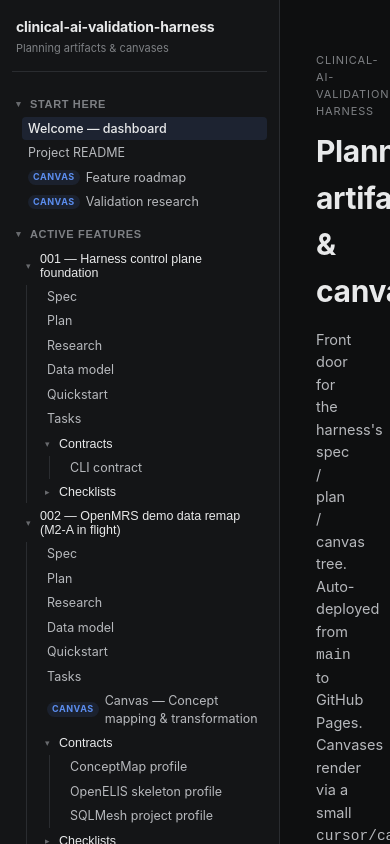
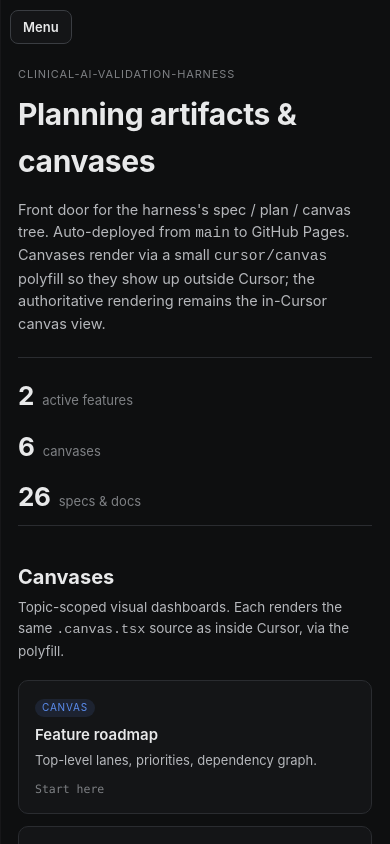
Before and after one commit to pmanko/clinical-ai-validation-harness, a React (Vite) app in the folder site/: page / in a window 390 px wide. Built offline with nearby package versions, Linux system fonts and the light colour scheme.

Commit message:
fix(site): collapse sidenav on narrow screens (#14)

```diff
--- a/site/App.tsx
+++ b/site/App.tsx
@@ -24,7 +24,7 @@ function findSpecModule(slug: string) {
 
 // ---------- sidebar tree ----------------------------------------------------
 
-function SidebarSection({ section, depth }: { section: NavSection; depth: number }) {
+function SidebarSection({ section, depth, onNavigate }: { section: NavSection; depth: number; onNavigate: () => void }) {
   const isTop = depth === 0;
   const storageKey = `nav.collapsed.${depth}.${section.title}`;
   const initialCollapsed = section.collapsed === true && depth > 0;
@@ -51,33 +51,36 @@ function SidebarSection({ section, depth }: { section: NavSection; depth: number
       {!collapsed && (
         <div className="nav-section-children">
           {section.items.map((it, i) => isSection(it)
-            ? <SidebarSection key={`s-${i}-${it.title}`} section={it} depth={depth + 1} />
-            : <SidebarLeaf  key={`l-${i}-${it.slug}`}    leaf={it} />)}
+            ? <SidebarSection key={`s-${i}-${it.title}`} section={it} depth={depth + 1} onNavigate={onNavigate} />
+            : <SidebarLeaf  key={`l-${i}-${it.slug}`}    leaf={it} onNavigate={onNavigate} />)}
         </div>
       )}
     </div>
   );
 }
 
-function SidebarLeaf({ leaf }: { leaf: NavLeaf }) {
+function SidebarLeaf({ leaf, onNavigate }: { leaf: NavLeaf; onNavigate: () => void }) {
   const to = leaf.kind === 'home' ? '/'
     : leaf.kind === 'canvas' ? `/canvas/${leaf.slug}`
     : `/spec/${leaf.slug}`;
   return (
-    <NavLink to={to} end={leaf.kind === 'home'} className={({ isActive }) => `nav-leaf${isActive ? ' active' : ''}${leaf.kind === 'canvas' ? ' canvas' : ''}`}>
+    <NavLink to={to} end={leaf.kind === 'home'} onClick={onNavigate} className={({ isActive }) => `nav-leaf${isActive ? ' active' : ''}${leaf.kind === 'canvas' ? ' canvas' : ''}`}>
       {leaf.kind === 'canvas' && <span className="nav-leaf-badge">canvas</span>}
       <span className="nav-leaf-title">{leaf.title}</span>
     </NavLink>
   );
 }
 
-function Sidebar() {
+function Sidebar({ onClose, onNavigate }: { onClose: () => void; onNavigate: () => void }) {
   return (
-    <aside className="sidebar">
-      <Link to="/" className="sidebar-brand">clinical-ai-validation-harness</Link>
+    <aside id="site-sidebar" className="sidebar">
+      <div className="sidebar-header">
+        <Link to="/" className="sidebar-brand" onClick={onNavigate}>clinical-ai-validation-harness</Link>
+        <button type="button" className="sidebar-close" onClick={onClose} aria-label="Close navigation">Close</button>
+      </div>
       <div className="sidebar-sub">Planning artifacts &amp; canvases</div>
       <nav className="sidebar-nav">
-        {navTree.map((s, i) => <SidebarSection key={`top-${i}-${s.title}`} section={s} depth={0} />)}
+        {navTree.map((s, i) => <SidebarSection key={`top-${i}-${s.title}`} section={s} depth={0} onNavigate={onNavigate} />)}
       </nav>
     </aside>
   );
@@ -251,9 +254,23 @@ function PrevNext({ slug }: { slug: string }) {
 
 export default function App() {
   const loc = useLocation();
+  const [sidebarOpen, setSidebarOpen] = React.useState(false);
   const path = loc.pathname.replace(/^\//, '');
   const [kind, ...rest] = path.split('/');
   const slug = rest.join('/');
+
+  React.useEffect(() => {
+    setSidebarOpen(false);
+  }, [loc.pathname]);
+
+  React.useEffect(() => {
+    if (!sidebarOpen) return;
+    function onKeyDown(e: KeyboardEvent) {
+      if (e.key === 'Escape') setSidebarOpen(false);
+    }
+    window.addEventListener('keydown', onKeyDown);
+    return () => window.removeEventListener('keydown', onKeyDown);
+  }, [sidebarOpen]);
 
   let main: React.ReactNode;
   if (!kind || kind === 'welcome')      main = <HomeView />;
@@ -262,8 +279,24 @@ export default function App() {
   else                                  main = <HomeView />;
 
   return (
-    <div className="layout">
-      <Sidebar />
+    <div className={`layout${sidebarOpen ? ' sidebar-open' : ''}`}>
+      <button
+        type="button"
+        className="mobile-nav-toggle"
+        onClick={() => setSidebarOpen(true)}
+        aria-controls="site-sidebar"
+        aria-expanded={sidebarOpen}
+        aria-label="Open navigation"
+      >
+        Menu
+      </button>
+      <Sidebar onClose={() => setSidebarOpen(false)} onNavigate={() => setSidebarOpen(false)} />
+      <button
+        type="button"
+        className="sidebar-scrim"
+        onClick={() => setSidebarOpen(false)}
+        aria-label="Close navigation"
+      />
       <main className="content">{main}</main>
     </div>
   );
--- a/site/styles.css
+++ b/site/styles.css
@@ -34,11 +34,21 @@ body {
   overflow: hidden;
 }
 
+.mobile-nav-toggle,
+.sidebar-close,
+.sidebar-scrim {
+  display: none;
+}
+
 .sidebar {
   background: var(--bg-sidebar);
   border-right: 1px solid var(--stroke-1);
   overflow-y: auto;
   padding: 16px 12px;
+}
+
+.sidebar-header {
+  display: block;
 }
 
 .sidebar-brand {
@@ -309,3 +319,110 @@ body {
 .prev-next-text { display: flex; flex-direction: column; }
 .prev-next-label { font-size: 10px; text-transform: uppercase; letter-spacing: 0.07em; color: var(--text-tertiary); }
 .prev-next-title { font-size: 13.5px; font-weight: 500; }
+
+@media (max-width: 840px) {
+  .layout {
+    display: block;
+    height: 100vh;
+    overflow: hidden;
+  }
+
+  .mobile-nav-toggle {
+    display: inline-flex;
+    align-items: center;
+    position: fixed;
+    top: 10px;
+    left: 10px;
+    z-index: 30;
+    height: 34px;
+    padding: 0 12px;
+    border: 1px solid var(--stroke-2);
+    border-radius: 8px;
+    background: var(--bg-sidebar);
+    color: var(--text-primary);
+    font: inherit;
+    font-size: 13px;
+    font-weight: 600;
+    cursor: pointer;
+  }
+
+  .sidebar {
+    position: fixed;
+    z-index: 40;
+    top: 0;
+    bottom: 0;
+    left: 0;
+    width: min(82vw, 320px);
+    max-width: 100vw;
+    transform: translateX(-100%);
+    transition: transform 160ms ease;
+    border-right: 1px solid var(--stroke-2);
+  }
+
+  .layout.sidebar-open .sidebar {
+    transform: translateX(0);
+  }
+
+  .sidebar-header {
+    display: flex;
+    align-items: flex-start;
+    justify-content: space-between;
+    gap: 10px;
+  }
+
+  .sidebar-close {
+    display: inline-flex;
+    flex-shrink: 0;
+    align-items: center;
+    height: 28px;
+    padding: 0 9px;
+    border: 1px solid var(--stroke-1);
+    border-radius: 6px;
+    background: var(--fill-tertiary);
+    color: var(--text-secondary);
+    font: inherit;
+    font-size: 12px;
+    cursor: pointer;
+  }
+
+  .sidebar-scrim {
+    display: block;
+    position: fixed;
+    inset: 0;
+    z-index: 35;
+    border: 0;
+    padding: 0;
+    background: rgba(0, 0, 0, 0.48);
+    opacity: 0;
+    pointer-events: none;
+    transition: opacity 160ms ease;
+  }
+
+  .layout.sidebar-open .sidebar-scrim {
+    opacity: 1;
+    pointer-events: auto;
+  }
+
+  .content {
+    height: 100vh;
+    padding: 58px 18px 24px;
+  }
+
+  .landing-hero {
+    padding-top: 8px;
+  }
+
+  .landing-stat-row {
+    flex-direction: column;
+    gap: 10px;
+  }
+
+  .card-grid,
+  .doc-list {
+    grid-template-columns: 1fr;
+  }
+
+  .prev-next {
+    grid-template-columns: 1fr;
+  }
+}
```
